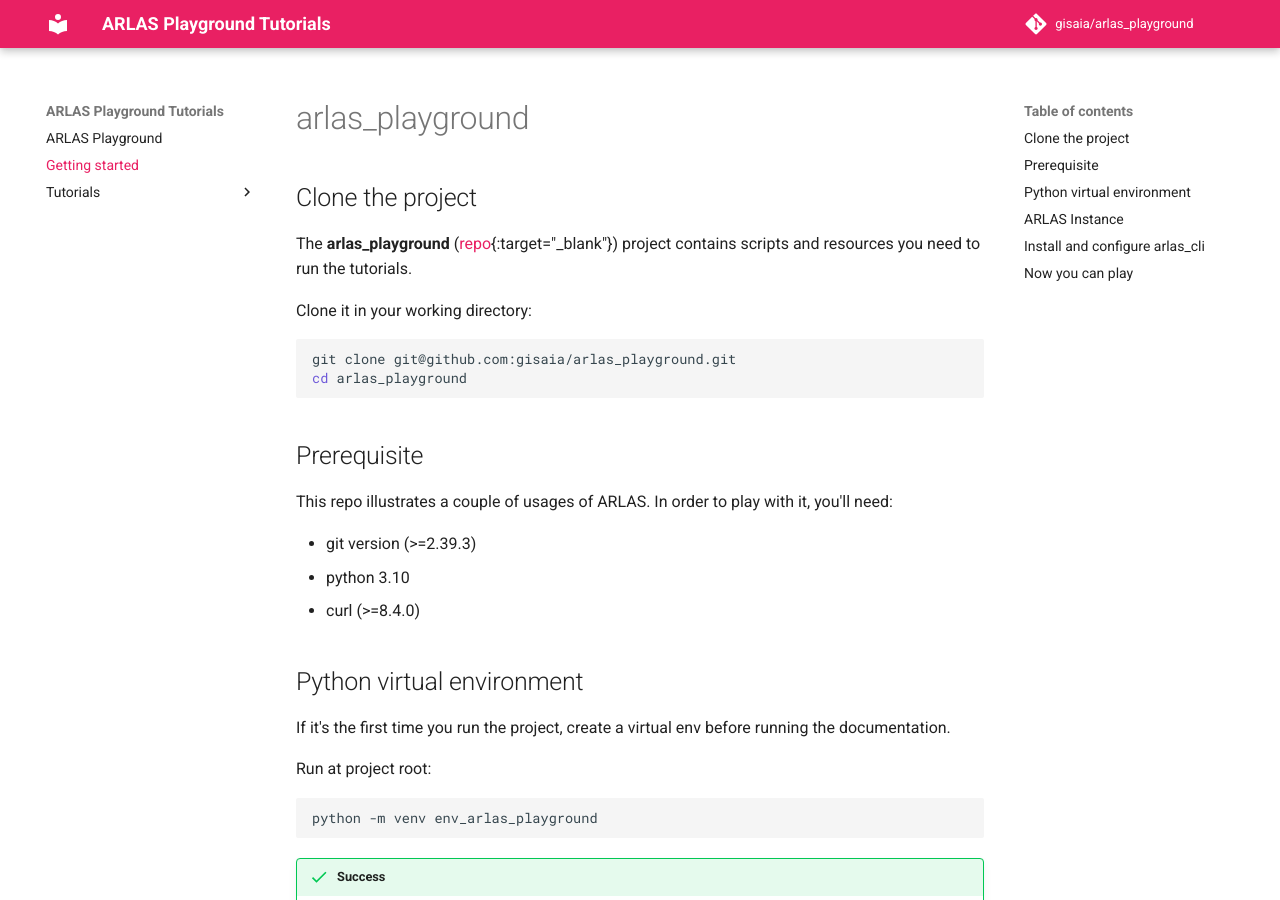
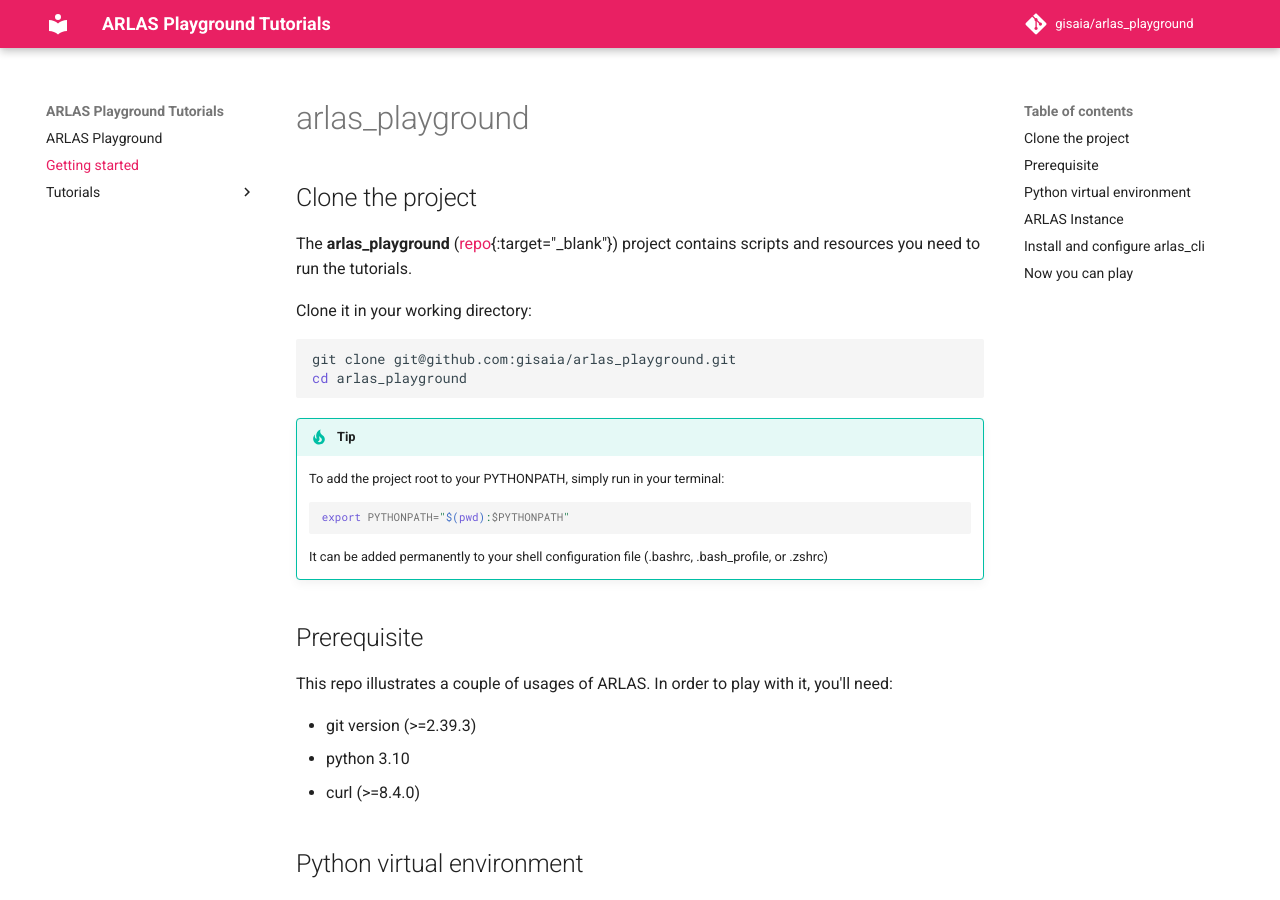
Before and after one commit to gisaia/arlas_playground, an MkDocs documentation site: the page built from docs/docs/get_started.md, in a window 1280 px wide and 900 px high. Built offline with MkDocs 1.6.1 and Material for MkDocs 9.7.7, drawn with Linux system fonts in a browser that asks for light colours; comment, search, counter and statistics services are not loaded.

Commit message:
Add project to python path to run project python commands

````diff
--- a/docs/docs/get_started.md
+++ b/docs/docs/get_started.md
@@ -10,6 +10,15 @@
 git clone git@github.com:gisaia/arlas_playground.git
 cd arlas_playground
 ```
+
+!!! tip
+    To add the project root to your PYTHONPATH, simply run in your terminal:
+    ```shell
+    export PYTHONPATH="$(pwd):$PYTHONPATH"
+    ```
+
+    It can be added permanently to your shell configuration file (.bashrc, .bash_profile, or .zshrc)
+
 
 ## Prerequisite
 
````
